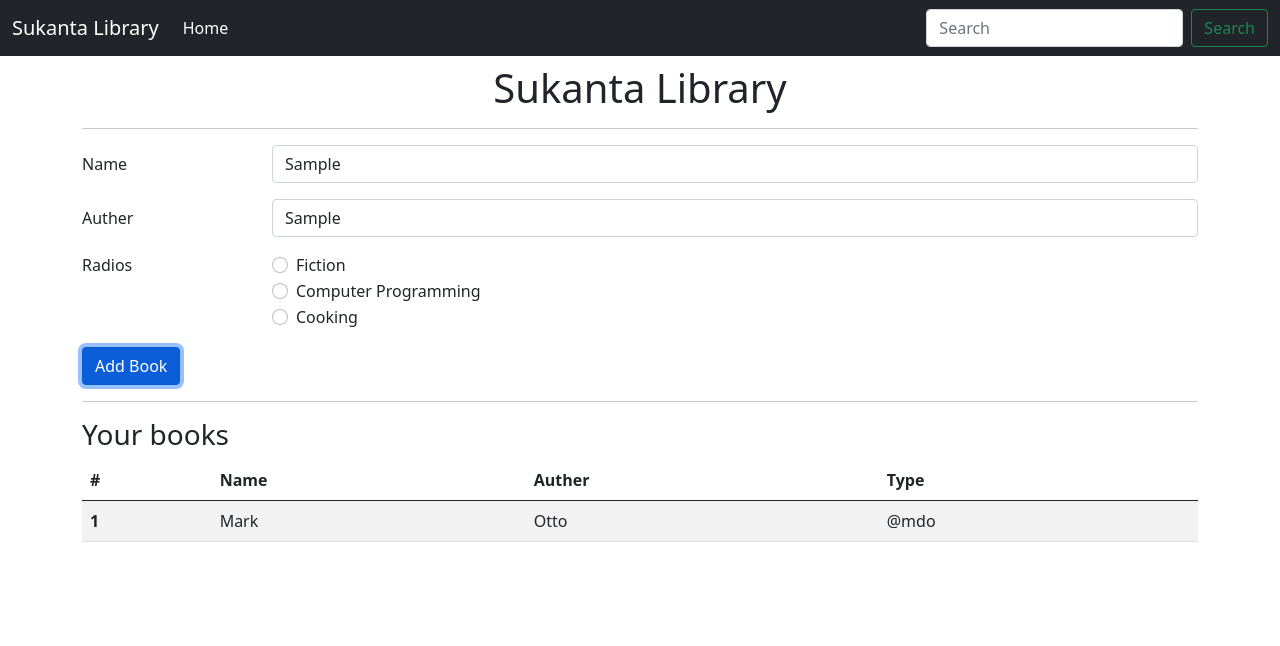
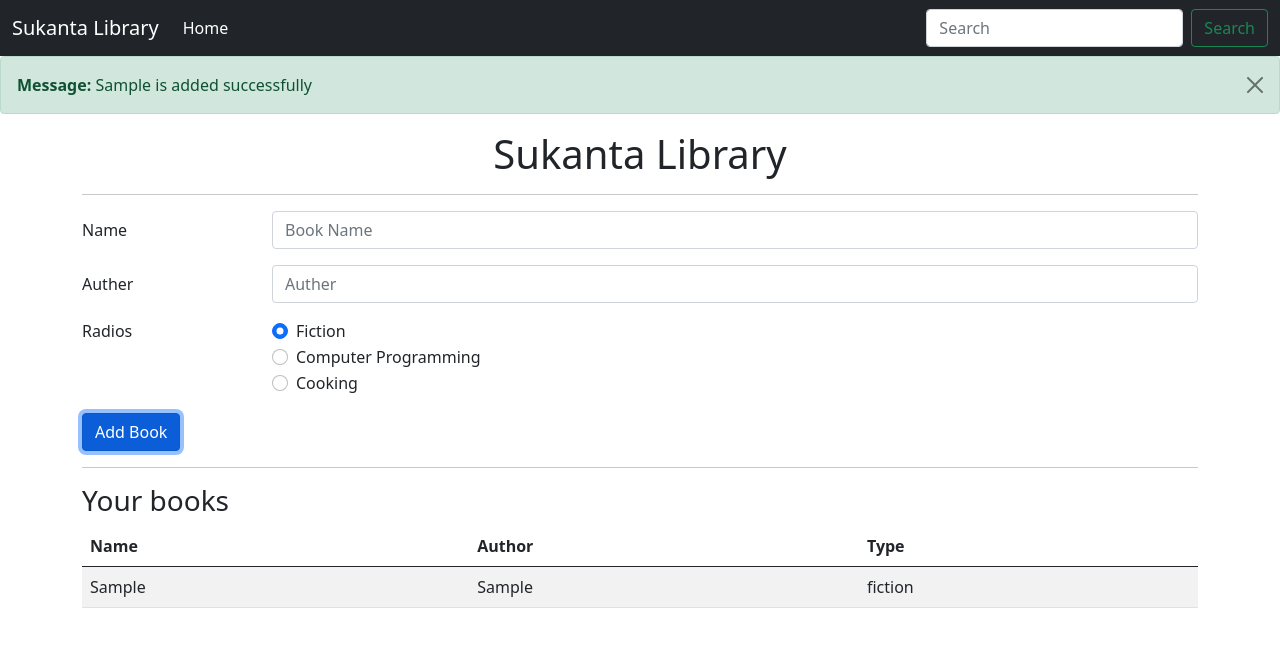
Before and after one commit to samantaavijit/CollageLibrary, a plain HTML site: page index.html in a window 1280 px wide. Both pictures are taken after typing "Sample", "Sample" into the empty fields and a click on the button "Add Book". Drawn offline with nearby package versions, Linux system fonts and the light colour scheme.

Commit message:
Add ES6 class method

```diff
--- a/index.html
+++ b/index.html
@@ -52,6 +52,12 @@
       </div>
     </nav>
 
+    <!-- Message -->
+
+    <div id="message">
+
+    </div>
+
     <!-- Container -->
     <div class="container my-2">
       <center><h1>Sukanta Library</h1></center>
@@ -91,6 +97,7 @@
                 name="type"
                 id="fiction"
                 value="fiction"
+                checked
               />
               <label class="form-check-label" for="fiction">Fiction </label>
             </div>
@@ -128,25 +135,20 @@
         <table class="table table-striped">
           <thead>
             <tr>
-              <th scope="col">#</th>
               <th scope="col">Name</th>
-              <th scope="col">Auther</th>
+              <th scope="col">Author</th>
               <th scope="col">Type</th>
             </tr>
           </thead>
-          <tbody>
-            <tr>
-              <th scope="row">1</th>
-              <td>Mark</td>
-              <td>Otto</td>
-              <td>@mdo</td>
-            </tr>
+          <tbody id="tableBody">
+            <!-- Add data from js -->
           </tbody>
         </table>
       </div>
     </div>
 
-    <script src="js/index.js"></script>
+    <!-- <script src="js/index.js"></script> -->
+    <script src="js/indexEs6.js"></script>
     <script
       src="https://cdn.jsdelivr.net/npm/bootstrap@5.0.0-beta1/dist/js/bootstrap.bundle.min.js"
       integrity="sha384-ygbV9kiqUc6oa4msXn9868pTtWMgiQaeYH7/t7LECLbyPA2x65Kgf80OJFdroafW"
--- /dev/null
+++ b/js/indexEs6.js
@@ -0,0 +1,75 @@
+console.log("AVijit Samanta");
+
+let libraryForm = document.getElementById("libraryForm");
+
+class Book {
+  constructor(name, author, type) {
+    this.name = name;
+    this.author = author;
+    this.type = type;
+  }
+}
+
+class Display {
+  add(book) {
+    console.log("Adding data to table");
+    let tableBody = document.getElementById("tableBody");
+    let uiString = `
+            <tr>
+                <td>${book.name}</td>
+                <td>${book.author}</td>
+                <td>${book.type}</td>
+            </tr>
+  `;
+    tableBody.innerHTML += uiString;
+  }
+
+  clear() {
+    libraryForm.reset();
+  }
+
+  validate(book) {
+    if (book.name.length < 2 || book.author.length < 2) {
+      return false;
+    }
+    return true;
+  }
+
+  show(type, msg) {
+    let message = document.getElementById("message");
+    message.innerHTML = `
+  <div class="alert alert-${type} alert-dismissible fade show" role="alert">
+    <strong>Message: </strong>${msg}
+    <button type="button" class="btn-close" data-bs-dismiss="alert" aria-label="Close"></button>
+</div>
+`;
+    setTimeout(function () {
+      message.innerHTML = "";
+    }, 5000);
+  }
+}
+
+// Add submit event listener to libraryForm
+libraryForm.addEventListener("submit", libraryFormSubmit);
+
+function libraryFormSubmit(e) {
+  e.preventDefault(); // do not reload the form
+  let name = document.getElementById("bookName").value;
+  let author = document.getElementById("auther").value;
+  let radio = document.getElementsByName("type");
+  let type;
+  for (i = 0; i < radio.length; i++) {
+    if (radio[i].checked) type = radio[i].value;
+  }
+  let book = new Book(name, author, type);
+
+  let display = new Display();
+
+  if (display.validate(book)) {
+    display.add(book);
+    display.clear();
+    display.show("success", `${book.name} is added successfully`);
+  } else {
+    display.show("danger", "Sorry you can't add this book");
+  }
+}
```
